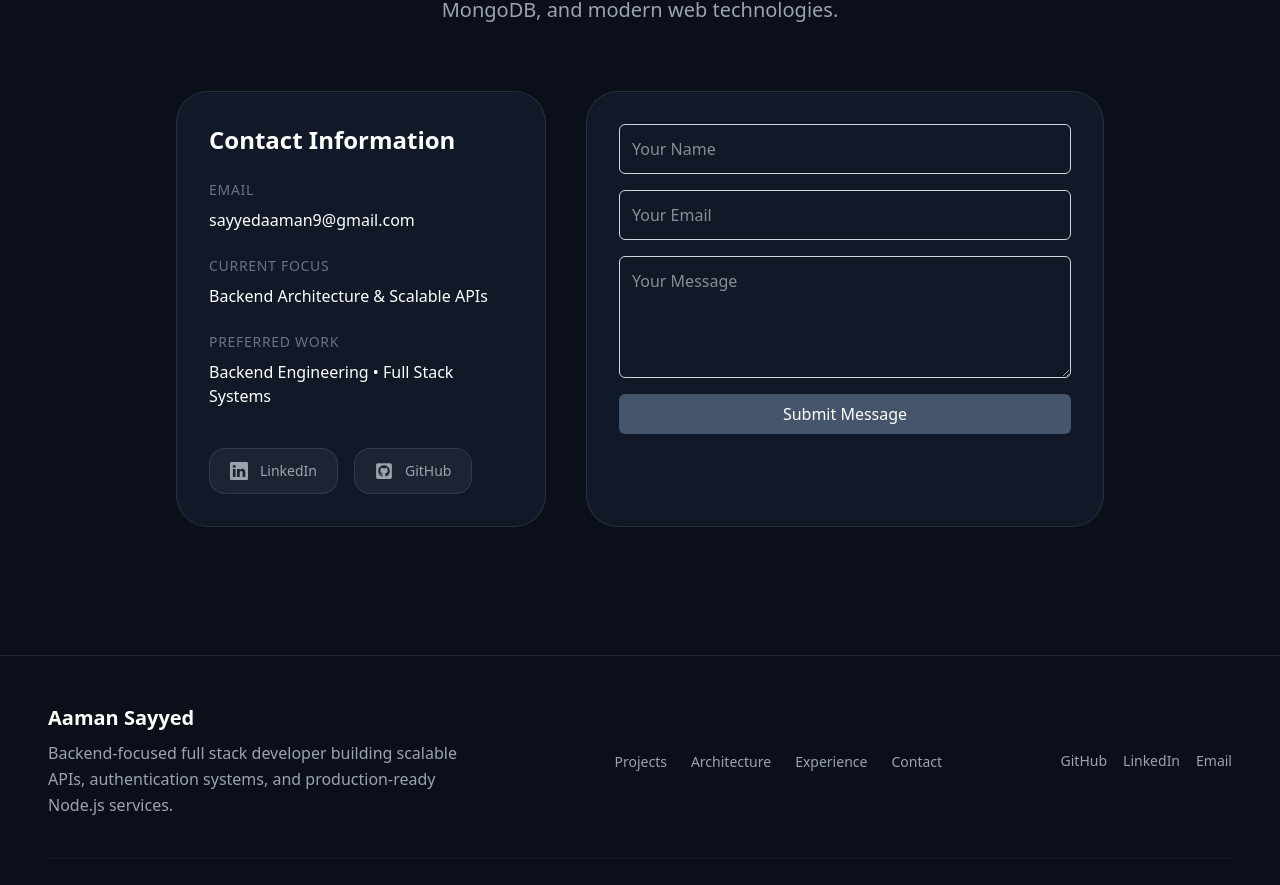
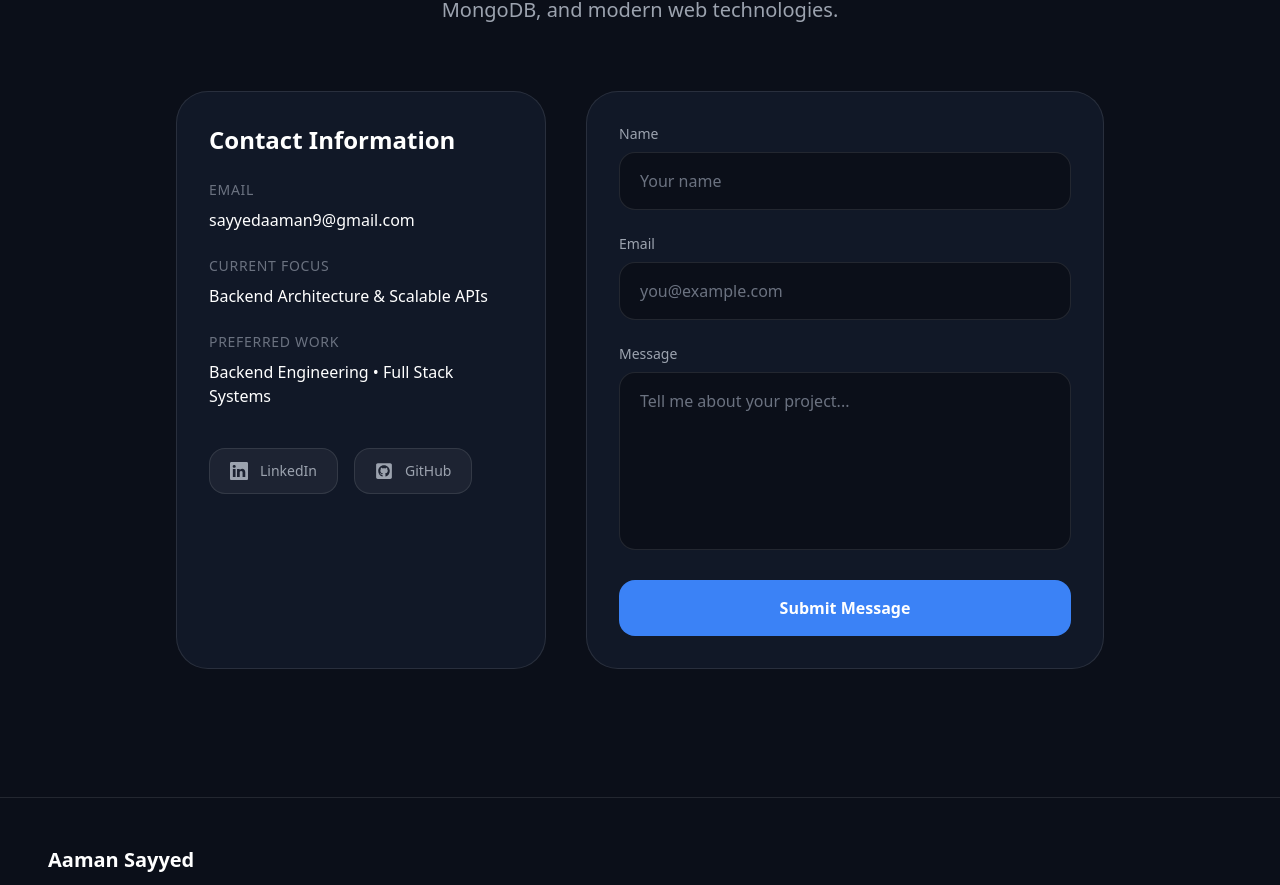
Before and after one commit to sayyedaaman2/portfolio, a Next.js app in the folder client/: page / in a window 1280 px wide. Shown: the part 4717-5602 px from the top of the page. Built offline with nearby package versions, Linux system fonts and the light colour scheme; no server answers.

Commit message:
optimized contact form

```diff
--- a/client/src/components/Section/Contact/ContactForm.tsx
+++ b/client/src/components/Section/Contact/ContactForm.tsx
@@ -1,152 +1,262 @@
 "use client";
 
-import { useState, FormEvent } from "react";
-type Form = {
-  name: string,
-  email: string,
-  message?: string,
-}
+import { useState } from "react";
+
+type FormState = {
+  name: string;
+  email: string;
+  message: string;
+};
+
+type FormErrors = Partial<FormState>;
+
 export default function ContactForm() {
-  const [form, setForm] = useState<Form>({
+  const [form, setForm] = useState<FormState>({
     name: "",
     email: "",
     message: "",
   });
-  const [formError, setFormError] = useState({
-    nameError: "",
-    emailError: "",
-  })
-  const [submitButton,setSubmitButton] = useState({
-    content : "Submit Message",
-    isLoading: false,
 
-  })
+  const [errors, setErrors] = useState<FormErrors>({});
 
-  function handleChange(e: React.ChangeEvent<HTMLInputElement | HTMLTextAreaElement>) {
-    const { name, value } = e.target;
-    setForm(prev => ({ ...prev, [name]: value }));
+  const [isSubmitting, setIsSubmitting] = useState(false);
+
+  const [submitStatus, setSubmitStatus] = useState<
+    "idle" | "success" | "error"
+  >("idle");
+
+  function validateForm() {
+    const newErrors: FormErrors = {};
+
+    if (!form.name.trim()) {
+      newErrors.name = "Name is required";
     }
-  function handleOnLeave(e: React.FocusEvent<HTMLInputElement | HTMLTextAreaElement>) {
+
+    if (!form.email.trim()) {
+      newErrors.email = "Email is required";
+    } else if (
+      !/^[^\s@]+@[^\s@]+\.[^\s@]+$/.test(form.email)
+    ) {
+      newErrors.email = "Invalid email address";
+    }
+
+    if (!form.message.trim()) {
+      newErrors.message = "Message is required";
+    } else if (form.message.length < 20) {
+      newErrors.message =
+        "Message should be at least 20 characters";
+    }
+
+    setErrors(newErrors);
+
+    return Object.keys(newErrors).length === 0;
+  }
+
+  function handleChange(
+    e: React.ChangeEvent<HTMLInputElement | HTMLTextAreaElement>
+  ) {
     const { name, value } = e.target;
 
-    if (name === "name") {
-      if (!value.trim()) {
-        setFormError((prev) => ({ ...prev, nameError: "Name is required" }));
-      } else {
-        setFormError((prev) => ({ ...prev, nameError: "" }));
-      }
+    setForm((prev) => ({
+      ...prev,
+      [name]: value,
+    }));
+
+    setErrors((prev) => ({
+      ...prev,
+      [name]: "",
+    }));
   }
 
-    if (name === "email") {
-      const emailRegex = /^[^\s@]+@[^\s@]+\.[^\s@]+$/;
-      if (!value.trim()) {
-        setFormError((prev) => ({ ...prev, emailError: "Email is required" }));
-      } else if (!emailRegex.test(value)) {
-        setFormError((prev) => ({ ...prev, emailError: "Enter a valid email" }));
-      } else {
-        setFormError((prev) => ({ ...prev, emailError: "" }));
-      }
-    }
+  async function handleSubmit(
+    e: React.FormEvent<HTMLFormElement>
+  ) {
+    e.preventDefault();
+
+    if (!validateForm()) return;
+
+    try {
+      setIsSubmitting(true);
+      setSubmitStatus("idle");
+
+      const response = await fetch("/api/contact", {
+        method: "POST",
+        headers: {
+          "Content-Type": "application/json",
+        },
+        body: JSON.stringify(form),
+      });
+
+      if (!response.ok) {
+        throw new Error("Submission failed");
       }
 
-  async function onSubmitHandle(e: FormEvent<HTMLFormElement>) {
-  e.preventDefault();
+      setSubmitStatus("success");
 
-  // Start loading state
-  setSubmitButton(() => ({ content: "Sending...", isLoading: true }));
-
-  // Validate before sending
-  if (formError.nameError || formError.emailError || !form.name.trim() || !form.email.trim()) {
-    alert("Please fix errors before submitting");
-    setSubmitButton(() => ({ content: "Submit Message", isLoading: false }));
-    return;
-  }
-
-  const formData = new FormData(e.currentTarget);
-  const data = {
-    name: formData.get("name"),
-    email: formData.get("email"),
-    message: formData.get("message"),
-  };
-
-  try {
-    const response = await fetch("/api/contact", {
-      method: "POST",
-      body: JSON.stringify(data),
-      headers: { "Content-Type": "application/json" },
+      setForm({
+        name: "",
+        email: "",
+        message: "",
       });
-
-    if (response.ok) {
-      setSubmitButton(() => ({
-        content: "Message submitted successfully ✅",
-        isLoading: false,
-      }));
-      alert("Form submitted successfully!");
-      setForm({ name: "", email: "", message: "" });
-
-      // Reset button after 5 sec
-      setTimeout(
-        () =>
-          setSubmitButton(() => ({ content: "Submit Message", isLoading: false })),
-        5000
-      );
-    } else {
-      throw new Error("Failed response from server");
-    }
     } catch (error) {
       console.error(error);
-    setSubmitButton(() => ({
-      content: "Failed to send the message ❌",
-      isLoading: false,
-    }));
-    alert("Failed to send the message!");
-    setTimeout(
-      () =>
-        setSubmitButton(() => ({ content: "Submit Message", isLoading: false })),
-      5000
-    );
+      setSubmitStatus("error");
+    } finally {
+      setIsSubmitting(false);
     }
   }
 
   return (
-    <form onSubmit={onSubmitHandle} className="flex flex-col gap-4">
+    <form
+      onSubmit={handleSubmit}
+      className="space-y-6"
+    >
+      {/* Name */}
+      <div>
+        <label
+          htmlFor="name"
+          className="block text-sm font-medium text-[#9CA3AF] mb-2"
+        >
+          Name
+        </label>
+
         <input
+          id="name"
           type="text"
           name="name"
-        placeholder="Your Name"
           value={form.name}
           onChange={handleChange}
-        onBlur={handleOnLeave}
+          placeholder="Your name"
+          className="
+            w-full
+            rounded-2xl
+            border border-white/10
+            bg-[#0B0F19]
+            px-5 py-4
+            text-white
+            placeholder:text-[#6B7280]
+            focus:outline-none
+            focus:border-[#3B82F6]
+            transition-colors
+          "
+        />
 
-        className="p-3 border border-gray-300 rounded-md"
-      />{formError.nameError && (
-        <p className="text-red-500 text-sm">{formError.nameError}</p>
+        {errors.name && (
+          <p className="mt-2 text-sm text-red-400">
+            {errors.name}
+          </p>
         )}
+      </div>
+
+      {/* Email */}
+      <div>
+        <label
+          htmlFor="email"
+          className="block text-sm font-medium text-[#9CA3AF] mb-2"
+        >
+          Email
+        </label>
+
         <input
+          id="email"
           type="email"
           name="email"
-        placeholder="Your Email"
           value={form.email}
           onChange={handleChange}
-        onBlur={handleOnLeave}
-
-        className="p-3 border border-gray-300 rounded-md"
+          placeholder="you@example.com"
+          className="
+            w-full
+            rounded-2xl
+            border border-white/10
+            bg-[#0B0F19]
+            px-5 py-4
+            text-white
+            placeholder:text-[#6B7280]
+            focus:outline-none
+            focus:border-[#3B82F6]
+            transition-colors
+          "
         />
 
-      {formError.emailError && (
-        <p className="text-red-500 text-sm">{formError.emailError}</p>
+        {errors.email && (
+          <p className="mt-2 text-sm text-red-400">
+            {errors.email}
+          </p>
         )}
+      </div>
+
+      {/* Message */}
+      <div>
+        <label
+          htmlFor="message"
+          className="block text-sm font-medium text-[#9CA3AF] mb-2"
+        >
+          Message
+        </label>
+
         <textarea
+          id="message"
           name="message"
-        rows={4}
-        placeholder="Your Message"
+          rows={6}
           value={form.message}
           onChange={handleChange}
-        className="p-3 border border-gray-300 rounded-md"
+          placeholder="Tell me about your project..."
+          className="
+            w-full
+            rounded-2xl
+            border border-white/10
+            bg-[#0B0F19]
+            px-5 py-4
+            text-white
+            placeholder:text-[#6B7280]
+            focus:outline-none
+            focus:border-[#3B82F6]
+            transition-colors
+            resize-none
+          "
         />
-      <button type="submit" disabled={submitButton.isLoading} className="disabled:bg-slate-50 bg-slate-600 text-white py-2 rounded-md">
-        {submitButton.content}
+
+        {errors.message && (
+          <p className="mt-2 text-sm text-red-400">
+            {errors.message}
+          </p>
+        )}
+      </div>
+
+      {/* Submit */}
+      <button
+        type="submit"
+        disabled={isSubmitting}
+        className="
+          w-full
+          rounded-2xl
+          bg-[#3B82F6]
+          hover:bg-[#2563EB]
+          disabled:opacity-50
+          disabled:cursor-not-allowed
+          px-6 py-4
+          font-semibold
+          text-white
+          transition-all
+        "
+      >
+        {isSubmitting
+          ? "Sending..."
+          : "Submit Message"}
       </button>
+
+      {/* Status */}
+      {submitStatus === "success" && (
+        <div className="rounded-2xl border border-green-500/20 bg-green-500/10 px-5 py-4 text-sm text-green-400">
+          Message submitted successfully.
+        </div>
+      )}
+
+      {submitStatus === "error" && (
+        <div className="rounded-2xl border border-red-500/20 bg-red-500/10 px-5 py-4 text-sm text-red-400">
+          Failed to send message. Please try again.
+        </div>
+      )}
     </form>
   );
 }
```
Lines whose indentation alone changed are shown as unchanged.
